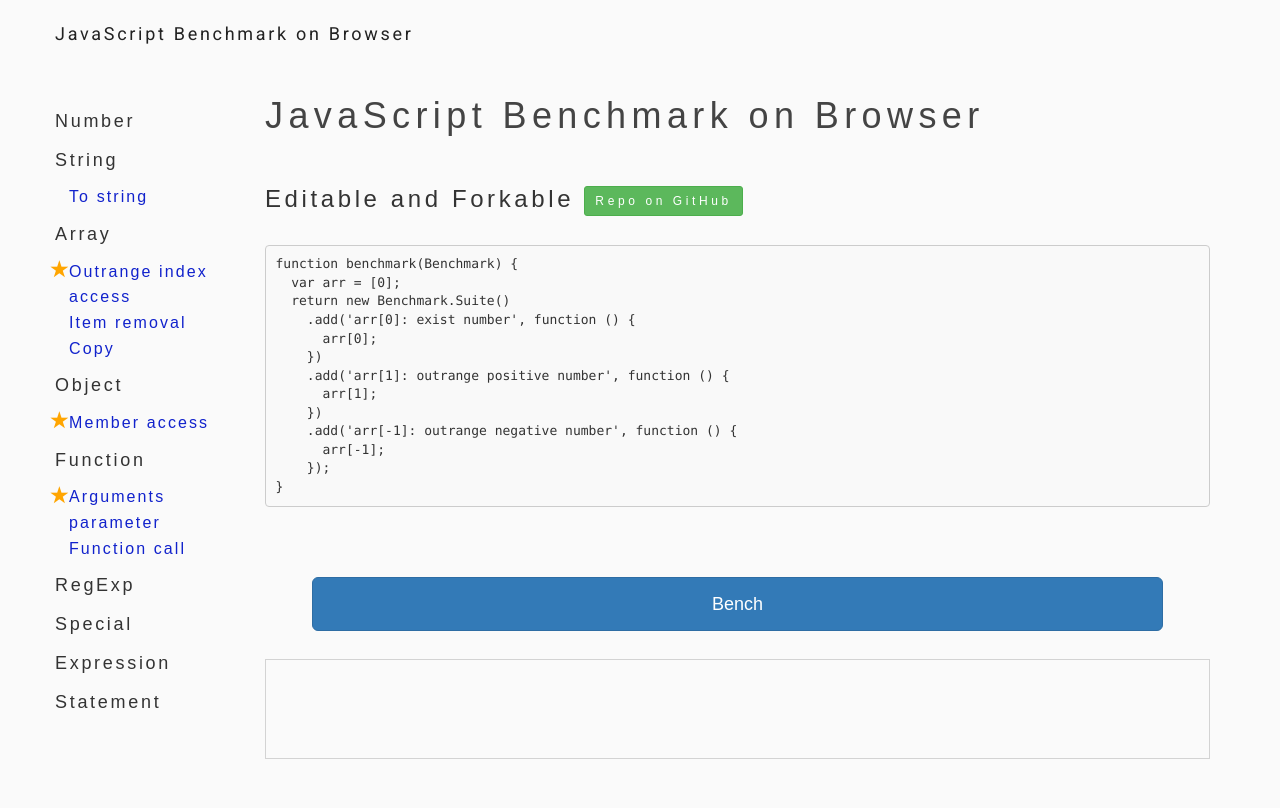
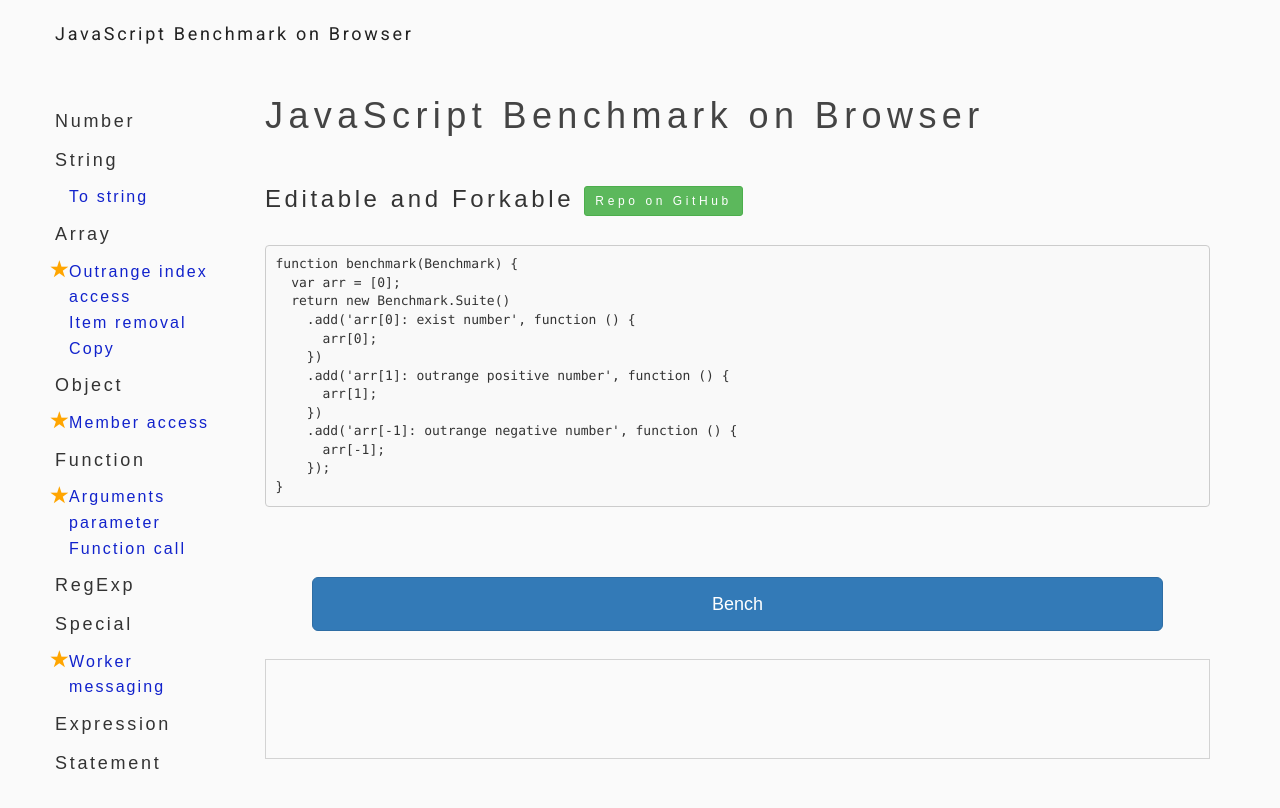
Before and after one commit to falsandtru/benchmark, a Jekyll site: the page built from index.md, in a window 1280 px wide. Shown: the top 808 px of the page. Built offline with Jekyll 4.4.1, drawn with Linux system fonts in a browser that asks for light colours; nearby versions of some CDN libraries.

Commit message:
feat(suites): add link of benchmark suite

```diff
--- a/_includes/nav.html
+++ b/_includes/nav.html
@@ -21,6 +21,9 @@
   </ul>
   <h4>RegExp</h4>
   <h4>Special</h4>
+  <ul>
+    <li class="star"><a href="/benchmark/suites/9/">Worker messaging</a></li>
+  </ul>
   <h4>Expression</h4>
   <h4>Statement</h4>
 </nav>
```
